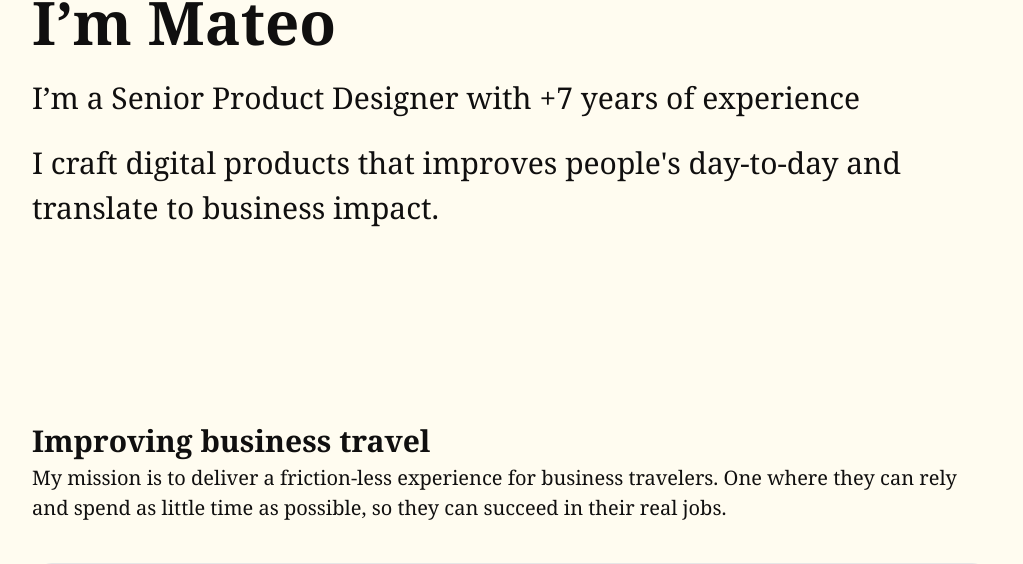
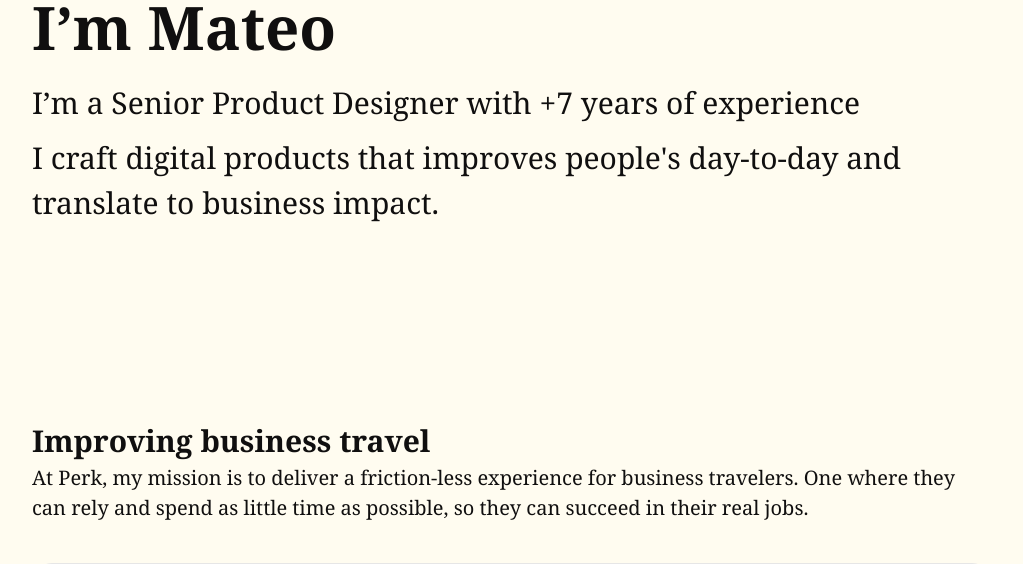
Before and after one commit to dmateobuitrago/portfolio, a Next.js app: page / in a window 1280 px wide. Shown: the part 305-869 px from the top of the page, without its empty margins (128-1151 px from the left). Built offline with nearby package versions, Linux system fonts and the light colour scheme; a web font is replaced by a local one.

Commit message:
added a base homepage transition

```diff
--- a/pages/components/Intro.js
+++ b/pages/components/Intro.js
@@ -12,13 +12,15 @@ function Intro() {
           I’m Mateo
         </Typography>
       </div>
-      <Typography type="subtitle" dark>
-        I’m a Senior Product Designer with +7 years of experience
-      </Typography>
-      <Typography type="subtitle" dark>
-        I craft digital products that improves people's day-to-day and
-        translate to business impact.
-      </Typography>
+      <div className={styles.taglines}>
+        <Typography className={styles.tagline} type="subtitle" dark>
+          I’m a Senior Product Designer with +7 years of experience
+        </Typography>
+        <Typography className={styles.tagline} type="subtitle" dark>
+          I craft digital products that improves people's day-to-day and
+          translate to business impact.
+        </Typography>
+      </div>
     </div>
   );
 }
--- a/pages/components/Intro.module.css
+++ b/pages/components/Intro.module.css
@@ -5,3 +5,39 @@
   gap: var(--space-2);
   height: 80vh;
 }
+
+.top {
+  animation: fade-in var(--animation-duration-moderate)
+    var(--animation-ease-quick) 300ms backwards;
+}
+
+.tagline {
+  animation: fade-in var(--animation-duration-moderate)
+    var(--animation-ease-quick) backwards;
+}
+
+.taglines {
+  display: flex;
+  flex-direction: column;
+  gap: var(--space-1);
+}
+
+.taglines > :nth-child(1) {
+  animation-delay: 650ms;
+}
+
+.taglines > :nth-child(2) {
+  animation-delay: 925ms;
+}
+
+@keyframes fade-in {
+  from {
+    opacity: 0;
+    transform: translateY(10px);
+  }
+
+  to  {
+    opacity: 1;
+    transform: translateY(0);
+  }
+}
--- a/pages/index.js
+++ b/pages/index.js
@@ -30,9 +30,9 @@ function Index() {
               Improving business travel
             </Typography>
             <Typography type="body" dark>
-              My mission is to deliver a friction-less experience for business
-              travelers. One where they can rely and spend as little time as
-              possible, so they can succeed in their real jobs.
+              At Perk, my mission is to deliver a friction-less experience for
+              business travelers. One where they can rely and spend as little
+              time as possible, so they can succeed in their real jobs.
             </Typography>
           </div>
           <ProjectCard
--- a/styles/globals.css
+++ b/styles/globals.css
@@ -12,3 +12,12 @@ a.textLink:hover {
   background-color: var(--color-hover);
   transition: 0.3s ease-in;
 }
+
+:root {
+  /* duration */
+  --animation-duration-quick: 300ms;
+  --animation-duration-moderate: 500ms;
+
+  /* ease */
+  --animation-ease-quick: cubic-bezier(0.5, 0, 0.42, 1.14);
+}
```
